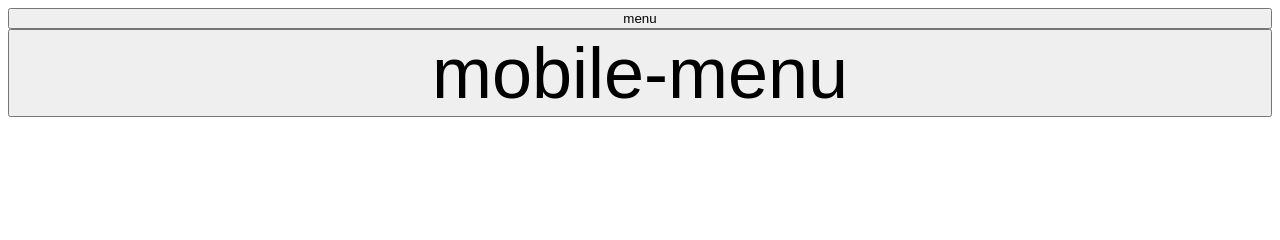
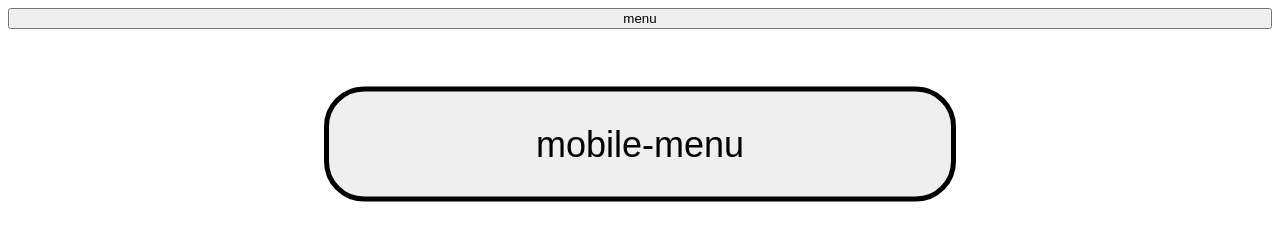
Before and after one commit to Xauzu/odin-dynamic-user-interface-interactions, a website built with webpack: page src/index.html in a window 1280 px wide. Built offline with nearby package versions, Linux system fonts and the light colour scheme.

Commit message:
Update example in index.js

```diff
--- a/src/dropdown/dropdown.js
+++ b/src/dropdown/dropdown.js
@@ -63,9 +63,8 @@ dropdown.prototype.createElement = function createElement(disableStyle) {
 		if (disableStyle !== true) {
 			dropDownItem.style.position = 'absolute';
 			dropDownItem.style.width = '100%';
-			dropDownItem.style.transform = `translate(0, ${(i + 1)*100}%)`;
+			dropDownItem.style.transform = `translateY(${(i + 1)*100}%)`;
 			dropDownItem.style.zIndex = '10';
-            dropDownItem.style.opacity = '0';
             dropDownItem.style.display = 'none';
 		}
 
--- a/src/index.js
+++ b/src/index.js
@@ -16,6 +16,9 @@ const test = () => {
 
     const dDown2 = new DropDown('mobile-menu', new DropDownItem('test', ()=> {window.open('https://google.com', '_self')}), testItem, 'test3');
     content.appendChild(dDown2.createElement(false, false));
+
+    // Scale apply on dropdown object
+    // font size, padding, and others apply on [class^="<name of dropdown>-item"]
 };
 
 test();
--- a/src/style.css
+++ b/src/style.css
@@ -2,6 +2,13 @@
     font-size: xx-large;
 }
 
+.mobile-menu {
+    transform: scale(0.5);
+}
+
 [class^="mobile-menu-item"] {
     font-size: 72px;
+    padding: 4rem;
+    border-radius: 5rem;
+    border: 10px solid black;
 }
```
